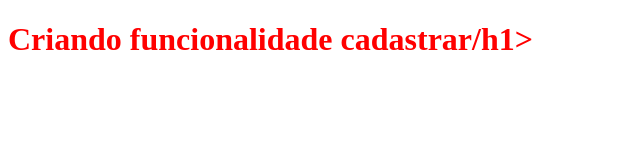
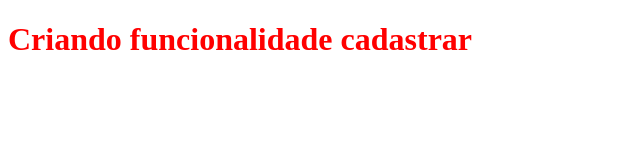
Before and after one commit to romulo-sobrinho/curso_git_1, a plain HTML site: page index.html in a window 1280 px wide. Shown: the full height of the page, 0-640 px from the left. Drawn offline with Linux system fonts and the light colour scheme.

Commit message:
Corrigindo funcionalidade cadastrar

```diff
--- a/index.html
+++ b/index.html
@@ -8,6 +8,7 @@
   <title>Teste de funcionalidade</title>
 </head>
 <body>
-  <h1>Criando funcionalidade cadastrar/h1>
+  <h1>Criando funcionalidade cadastrar</h1>
+
 </body>
 </html>
```
